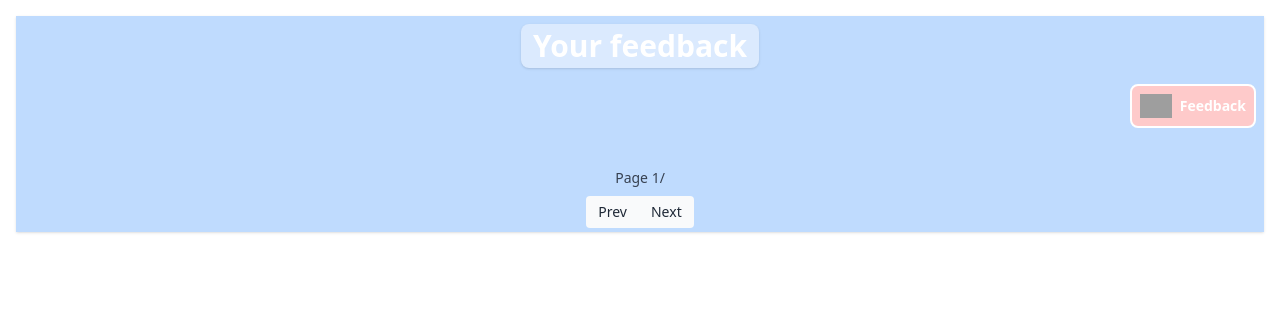
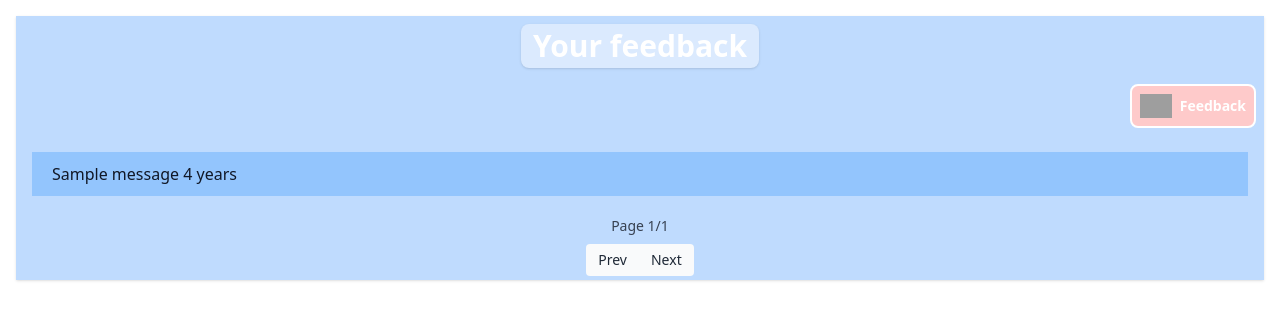
Before and after one commit to phatdtgcs220340/Greenwich-Student-Forum---coursework, a PHP site: page /feedback/index.php in a window 1280 px wide. Shown: the part 74-394 px from the top of the page. Run offline with PHP 8.4, Linux system fonts and the light colour scheme; the visitor is signed in with stand-in values (Sample User, id 1); tables that the repository leaves empty or names only in its code hold one stand-in row (values such as "Sample post"); data that the repository does not hold is empty; some libraries are stand-ins or nearby versions; some web fonts are replaced; grey boxes are pictures that could not be loaded.

Commit message:
add findAll message

```diff
--- a/src/main/feedback/message-list.php
+++ b/src/main/feedback/message-list.php
@@ -1,13 +1,56 @@
 <?php
     namespace Src\Message;
     use PDO, PDOException;
+    function findAll() {
+        try {
+            $results_per_page = 8;
+            // Determine the current page
+            if (!isset($_GET['page'])) {
+                $page = 1;
+            } else {
+                $page = $_GET['page'];
+            }
+            $start_limit = ($page - 1) * $results_per_page;
+            $pdo = new PDO('mysql:host=localhost;dbname=cw-student-forum-db', 'root', '');
+            $pdo->setAttribute(PDO::ATTR_ERRMODE, PDO::ERRMODE_EXCEPTION);
+            $stmt = $pdo->prepare('SELECT * FROM `message` ORDER BY creation_date DESC LIMIT :start_limit, :results_per_page');
+            $stmt->bindParam(':start_limit', $start_limit, PDO::PARAM_INT);
+            $stmt->bindParam(':results_per_page', $results_per_page, PDO::PARAM_INT);
+            $stmt->execute();
+            $messageList = $stmt->fetchAll(PDO::FETCH_ASSOC);
+            $stmt = $pdo->prepare("SELECT COUNT(*) AS total FROM `message`");
+            $stmt->execute();
+            $row = $stmt->fetch(PDO::FETCH_ASSOC);
+            $total_pages = ceil($row["total"] / $results_per_page);
+            return ["message_list" => $messageList, "total_pages" => $total_pages];
+        } catch (PDOException $e) {
+            header("Location: ../error/database-connection-failed.php");
+            exit;
+        }
+    }
     function messageByUser($userId) {
         try {
+            $results_per_page = 8;
+            // Determine the current page
+            if (!isset($_GET['page'])) {
+                $page = 1;
+            } else {
+                $page = $_GET['page'];
+            }
+            $start_limit = ($page - 1) * $results_per_page;
             $pdo = new PDO('mysql:host=localhost;dbname=cw-student-forum-db', 'root', '');
             $pdo->setAttribute(PDO::ATTR_ERRMODE, PDO::ERRMODE_EXCEPTION);
-            $stmt = $pdo->prepare('SELECT * FROM `message` WHERE user_id = ? ORDER BY creation_date DESC');
+            $stmt = $pdo->prepare('SELECT * FROM `message` WHERE user_id = :user_id ORDER BY creation_date DESC LIMIT :start_limit, :results_per_page');
+            $stmt->bindParam(':start_limit', $start_limit, PDO::PARAM_INT);
+            $stmt->bindParam(':results_per_page', $results_per_page, PDO::PARAM_INT);
+            $stmt->bindParam(':user_id', $userId, PDO::PARAM_INT);
+            $stmt->execute();
+            $messageList = $stmt->fetchAll(PDO::FETCH_ASSOC);
+            $stmt = $pdo->prepare("SELECT COUNT(*) AS total FROM `message` WHERE user_id = ?");
             $stmt->execute([$userId]);
-            return $stmt->fetchAll(PDO::FETCH_ASSOC);
+            $row = $stmt->fetch(PDO::FETCH_ASSOC);
+            $total_pages = ceil($row["total"] / $results_per_page);
+            return ["message_list" => $messageList, "total_pages" => $total_pages];
         } catch (PDOException $e) {
             header("Location: ../error/database-connection-failed.php");
             exit;
```
